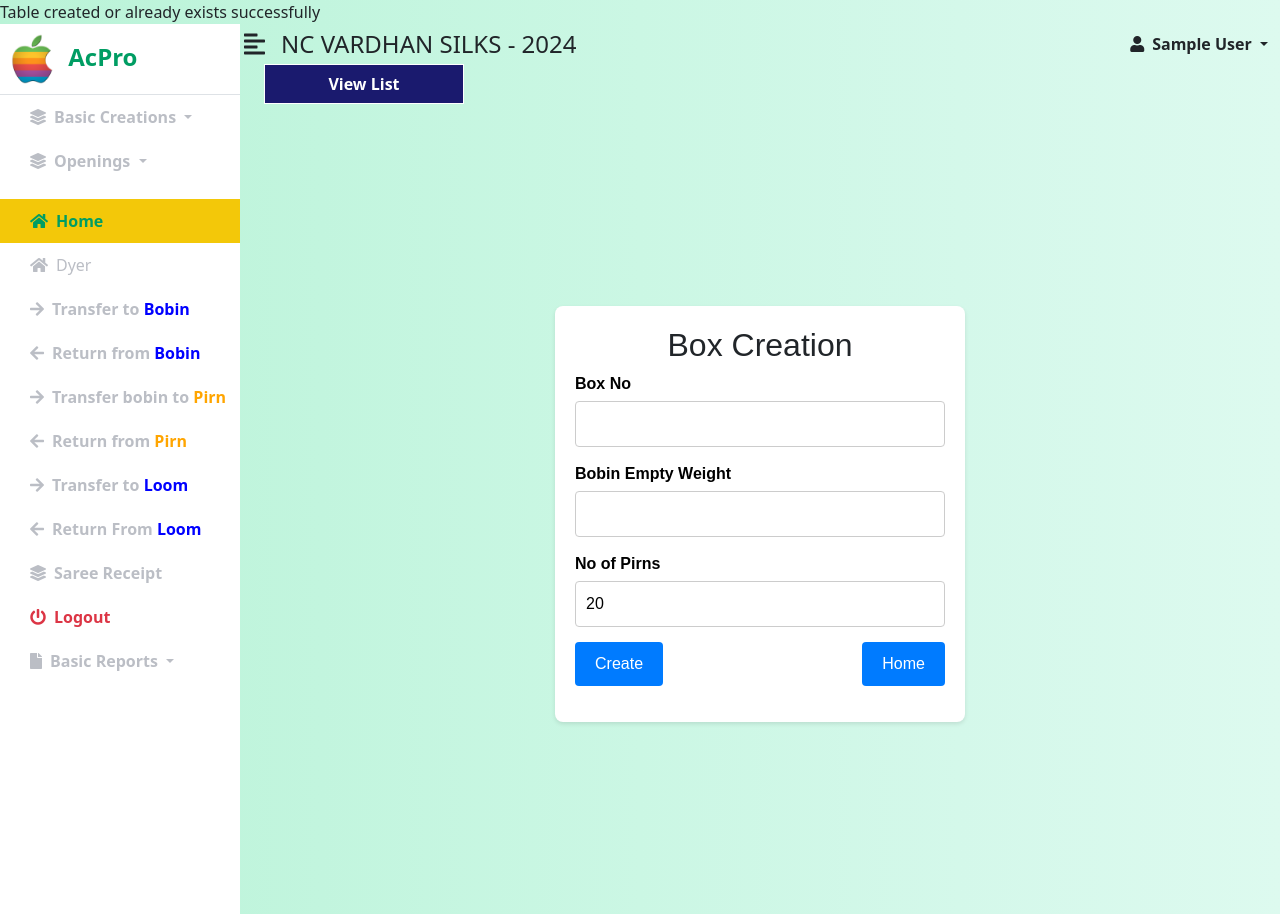
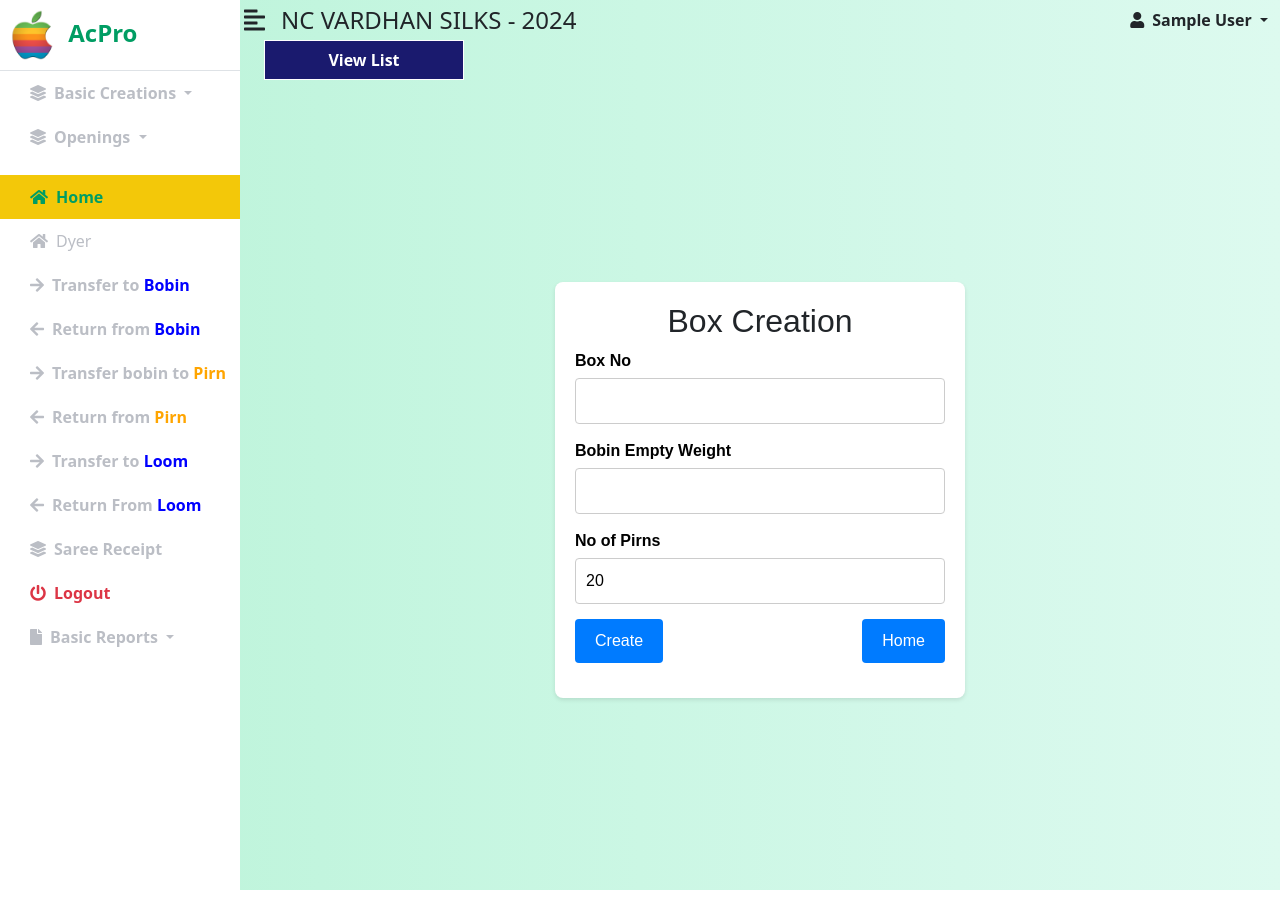
Before and after one commit to Lingam02/ncv, a PHP site: page /box.php in a window 1280 px wide. After the commit the page ends 890 px from the top, so only its background shows below. Run offline with PHP 8.4, Linux system fonts and the light colour scheme; the visitor is signed in with stand-in values (Sample User, id 1); data that the repository does not hold is empty.

Commit message:
echo cancel

```diff
--- a/box.php
+++ b/box.php
@@ -13,7 +13,7 @@ $sqlCreateTable = "
 
 
 if ($con->query($sqlCreateTable) === TRUE) {
-    echo "Table created or already exists successfully";
+    //echo "Table created or already exists successfully";
 } else {
     echo "Error creating table: " . $con->error;
 }
```
